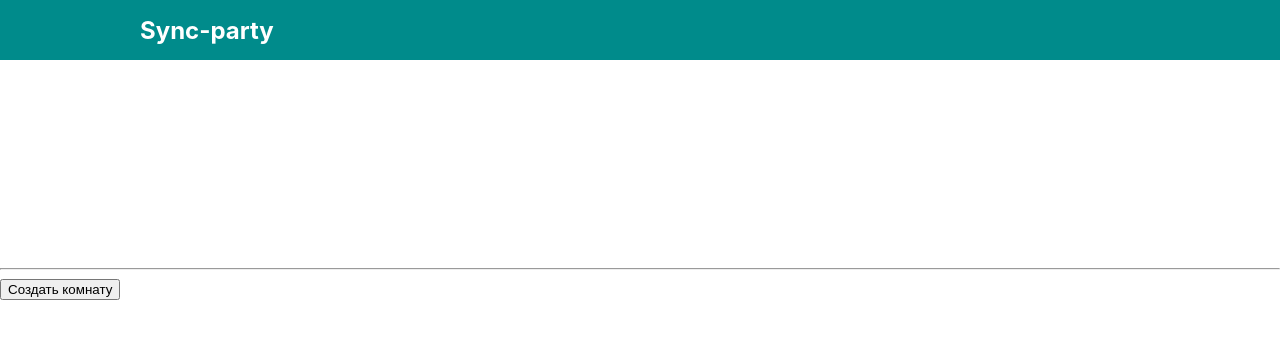
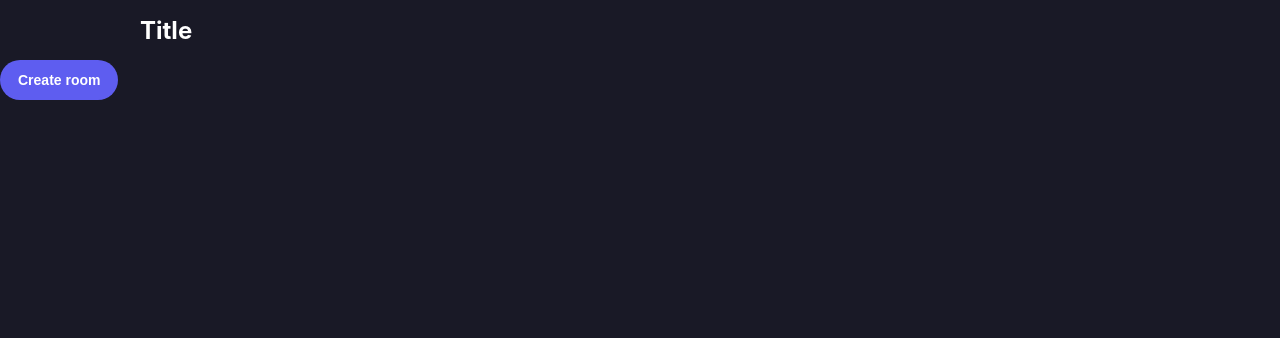
Before and after one commit to yakimenko73/sync-party-site, a React (Create React App) app in the folder app/: page / in a window 1280 px wide. Shown: the top 338 px of the page. Built offline with nearby package versions, Linux system fonts and the light colour scheme.

Commit message:
add ButtonForm.css

```diff
--- a/app/src/App.css
+++ b/app/src/App.css
@@ -1,3 +1,6 @@
+.app {
+    background-color: #191926;
+}
 .app .container {
     width: 1000px;
     padding: 0 20px;
@@ -6,8 +9,7 @@
 
 .header {
     height: 60px;
-    background-color: darkcyan;
-    color: white;
+    color: White;
 }
 
 .header .container {
@@ -20,34 +22,3 @@
     font-size: 24px;
     font-weight: bold;
 }
-
-.about {
-    position: relative;
-    padding: 100px 0;
-    text-align: center;
-    font-weight: bold;
-    color: white;
-}
-
-.about__title {
-    font-size: 50px;
-    margin-bottom: 30px;
-}
-
-.about__description p {
-    margin: 20px 0;
-    font-size: 24px;
-}
-
-.about__bg {
-    position: absolute;
-    top: 0;
-    left: 0;
-    right: 0;
-    bottom: 0;
-    z-index: -1;
-    background-position: center;
-    background-size: cover;
-    background-attachment: fixed;
-    filter: brightness(0.3);
-}
--- a/app/src/App.js
+++ b/app/src/App.js
@@ -8,21 +8,12 @@ function App() {
         <div className='app'>
             <header className='header'>
                 <div className='container'>
-                    <div className='header-brand'>Sync-party</div>
+                    <div className='header-brand'>Title</div>
                 </div>
             </header>
-
             <main className='main'>
-                <div className='about'>
-                    <div className='about__bg'/>
-                    <div className='container'>
-                    </div>
-                </div>
                 <div>
-                    <hr/>
-                    <ButtonForm
-                        onSubmit={() => this.closeForm()}
-                    />
+                    <ButtonForm onSubmit={() => this.closeForm()}/>
                 </div>
             </main>
         </div>
--- /dev/null
+++ b/app/src/components/ButtonForm/ButtonForm.css
@@ -0,0 +1,18 @@
+.button {
+    background: #5E5DF0;
+    border-radius: 999px;
+    box-sizing: border-box;
+    color: #FFFFFF;
+    cursor: pointer;
+    font-size: 14px;
+    font-weight: 700;
+    line-height: 24px;
+    opacity: 1;
+    outline: 0 solid transparent;
+    padding: 8px 18px;
+    border: 0;
+}
+
+.button:hover {
+    background-color: #6968ec;
+}
--- a/app/src/components/ButtonForm/ButtonForm.js
+++ b/app/src/components/ButtonForm/ButtonForm.js
@@ -1,5 +1,5 @@
 import React, {Component} from 'react';
-
+import './ButtonForm.css';
 import axios from 'axios';
 
 class ButtonForm extends Component {
@@ -15,9 +15,7 @@ class ButtonForm extends Component {
     render() {
         return (
             <form className='button-form' onSubmit={this.submitHandler}>
-                <button className='button' type='submit'>
-                    Создать комнату
-                </button>
+                <button className='button' type='submit'>Create room</button>
             </form>
         );
     }
--- a/app/src/index.css
+++ b/app/src/index.css
@@ -5,6 +5,7 @@ body {
     sans-serif;
   -webkit-font-smoothing: antialiased;
   -moz-osx-font-smoothing: grayscale;
+  background-color: #191926;
 }
 
 code {
```
